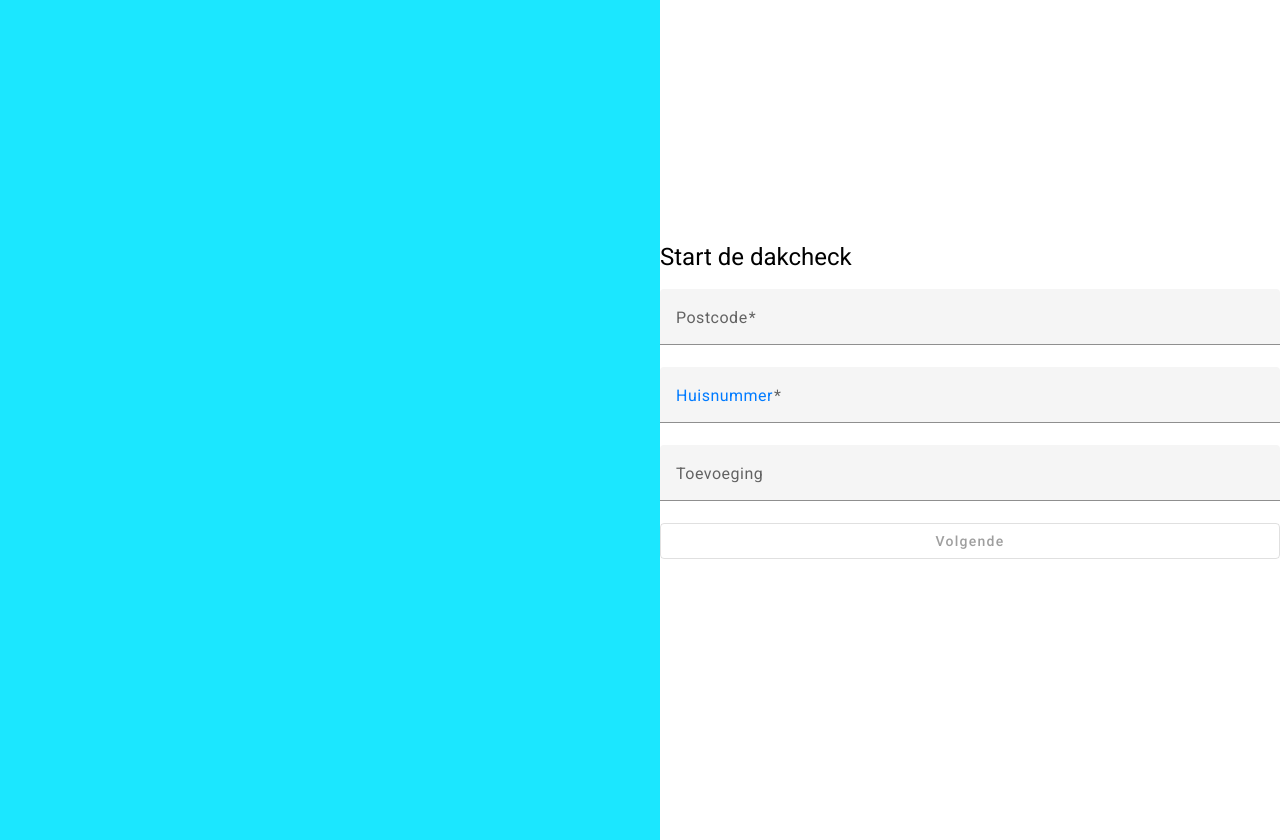
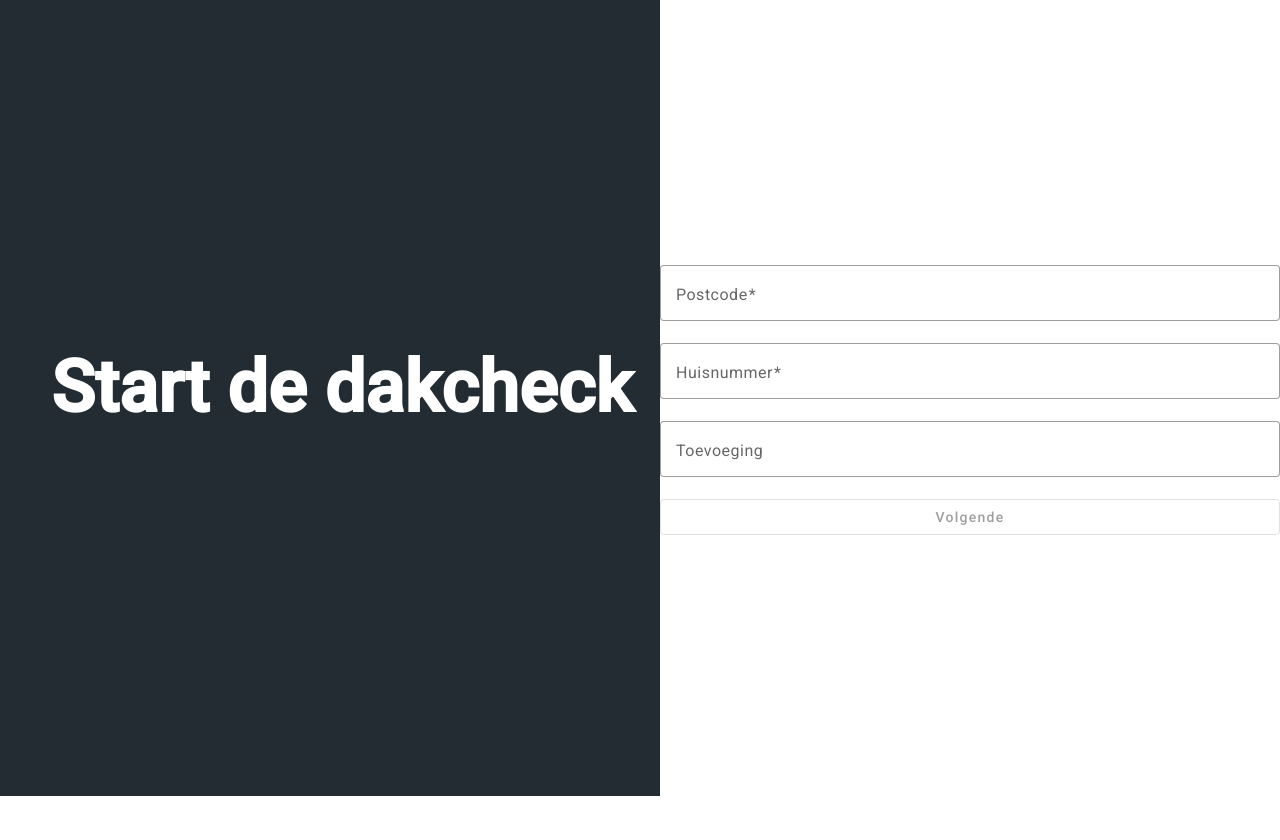
Before and after one commit to oostrobin/quoteRequest, an Angular app: page / in a window 1280 px wide. After the commit the page ends 800 px from the top, so only its background shows below. Built offline with nearby package versions, Linux system fonts and the light colour scheme.

Commit message:
Update styles and HTML templates

```diff
--- a/angular.json
+++ b/angular.json
@@ -30,7 +30,7 @@
               "src/assets"
             ],
             "styles": [
-              "@angular/material/prebuilt-themes/deeppurple-amber.css",
+              "@angular/material/prebuilt-themes/indigo-pink.css",
               "src/styles.scss"
             ],
             "scripts": []
--- a/src/app/layout/hero/form-container/form-container.component.html
+++ b/src/app/layout/hero/form-container/form-container.component.html
@@ -1,6 +1,6 @@
   <div class="container">
     <div *ngIf="currentStepTitle" class="form-step-title">
-      <h1>{{ currentStepTitle }}</h1>
+      <!-- <h1>{{ currentStepTitle }}</h1> -->
     </div>
     <div class="form-content">
       <!-- Step Components -->
--- a/src/app/layout/hero/form-container/form-container.component.scss
+++ b/src/app/layout/hero/form-container/form-container.component.scss
@@ -3,21 +3,19 @@
     display: flex;
     flex-direction: column;
     flex-wrap: wrap;
-    justify-content: flex-start;
-    align-items: flex-start;
-    align-content: stretch;
+    justify-content: center;
 
     .form-content {
       display: flex;
-      width: 100%;
+
     }
 
     .form-navigation__buttons {
       display: flex;
       flex-direction: column;
-      justify-content: space-between;
       width: 100%;
-      gap: 25px;
+      align-self: flex-end;
+      align-content: flex-end;
     }
 
     .validation-error {
--- a/src/app/layout/hero/hero.component.html
+++ b/src/app/layout/hero/hero.component.html
@@ -1,6 +1,8 @@
 <section class="hero">
   <div class="left-column">
-
+    <div class="container">
+      <h1>Start de dakcheck</h1>
+    </div>
   </div>
   <div class="right-column">
     <div class="container">
--- a/src/app/layout/hero/hero.component.scss
+++ b/src/app/layout/hero/hero.component.scss
@@ -6,12 +6,26 @@
   .left-column {
     flex: 1;
     padding: 20px;
-    background-color: #1be7ff;
-    min-height: 100vh;
+    background-color: #232c33;
+    min-height: 94.5vh;
     display: flex;
     flex-direction: column;
     justify-content: center;
     align-items: center;
+    width: 100%;
+    .container {
+      margin-left: 10%;
+        display: flex;
+        text-align: left;
+        width: 100%;
+        h1 {
+            color: #fff;
+            font-size: 4.5rem;
+            font-weight: 700;
+            margin-bottom: 20px;
+            letter-spacing: 0.1px;
+        }
+      }
   }
 
   .right-column {
--- a/src/app/layout/hero/initial-form-step/initial-form-step.component.html
+++ b/src/app/layout/hero/initial-form-step/initial-form-step.component.html
@@ -1,6 +1,6 @@
 <form [formGroup]="addressForm">
   <div class="form-container">
-    <mat-form-field class="full-width-input">
+    <mat-form-field class="full-width-input" appearance="outline">
       <mat-label>Postcode</mat-label>
       <input
         matInput
@@ -10,7 +10,7 @@
         required
       />
     </mat-form-field>
-    <mat-form-field class="full-width-input">
+    <mat-form-field class="full-width-input" appearance="outline">
       <mat-label class="custom-label">Huisnummer</mat-label>
       <input
         matInput
@@ -21,7 +21,7 @@
       />
     </mat-form-field>
 
-    <mat-form-field class="full-width-input">
+    <mat-form-field class="full-width-input" appearance="outline">
       <mat-label>Toevoeging</mat-label>
       <input
         matInput
--- a/src/app/layout/hero/initial-form-step/initial-form-step.component.scss
+++ b/src/app/layout/hero/initial-form-step/initial-form-step.component.scss
@@ -6,21 +6,5 @@ form {
     .full-width-input {
       width: 100%;
     }
-        .custom-label {
-            color: #007bff;
-            /* Change label color to blue */
-            font-size: 16px;
-            /* Change label font size */
-        }
-
-
   }
 }
-
-::ng-deep .mat-form-field-appearance-legacy .mat-form-field-wrapper .mat-form-field-flex .mat-form-field-infix input.mat-input-element {
-    /* Your custom styles here */
-    border: 2px solid #007bff;
-    border-radius: 4px;
-    padding: 8px 12px;
-    font-size: 16px;
-}
--- a/src/app/layout/hero/initial-form-step/initial-form-step.component.ts
+++ b/src/app/layout/hero/initial-form-step/initial-form-step.component.ts
@@ -13,6 +13,7 @@ import { MatInputModule } from '@angular/material/input';
 import { FormStateService } from '../../../shared/services/form-state/form-state.service';
 import { Subject, takeUntil } from 'rxjs';
 import { FORM_CONFIG, FormConfig } from './config/form-config.constant';
+import { MatIconModule } from '@angular/material/icon';
 
 @Component({
   selector: 'form-step-one',
@@ -23,6 +24,7 @@ import { FORM_CONFIG, FormConfig } from './config/form-config.constant';
     ReactiveFormsModule,
     MatInputModule,
     MatCardModule,
+    MatIconModule
   ],
   templateUrl: './initial-form-step.component.html',
   styleUrl: './initial-form-step.component.scss',
--- a/src/styles.scss
+++ b/src/styles.scss
@@ -1,6 +1,3 @@
 
-:root {
-    --doc-height: 100%;
-}
-html, body { height: 100%; width: 100%; margin: 0; height: var(--doc-height); }
+html, body { height: 100%; width: 100%; margin: 0;}
 body { margin: 0; font-family: Roboto, "Helvetica Neue", sans-serif; }
```
